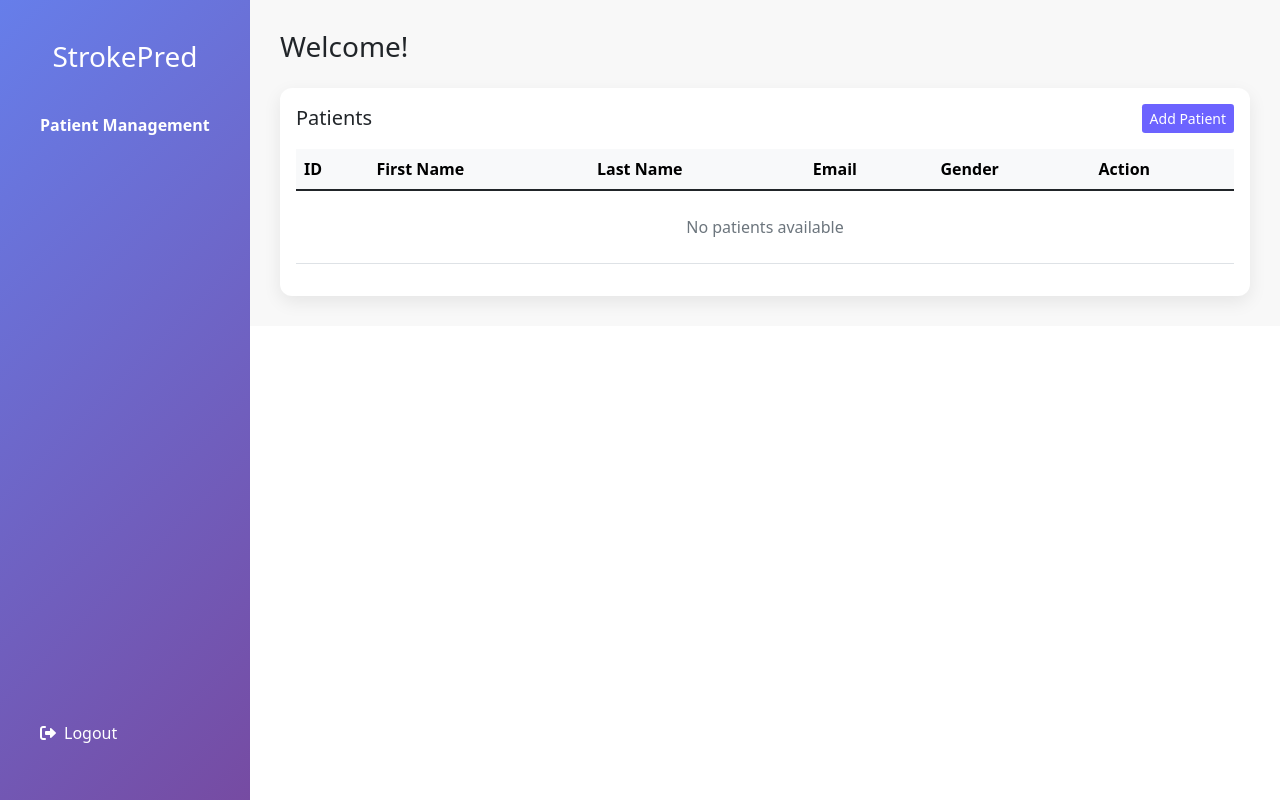
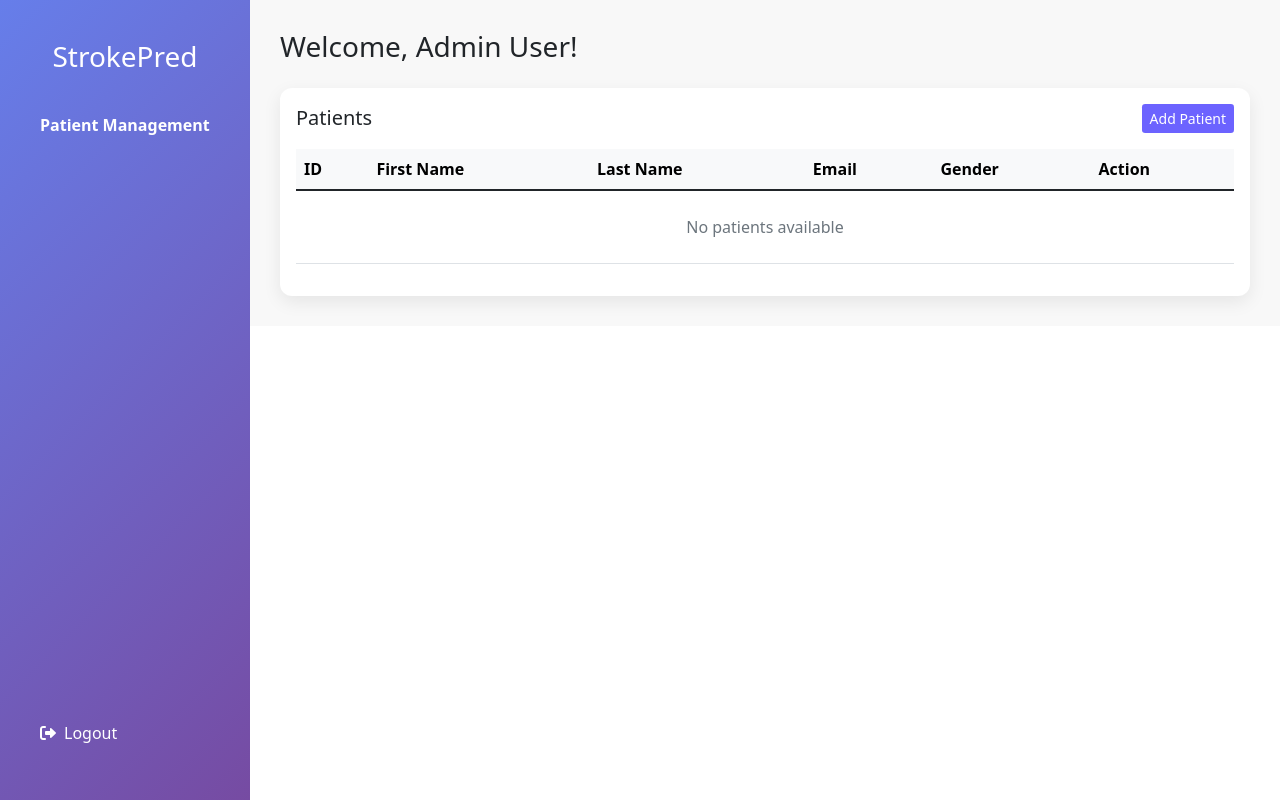
Before and after one commit to CS-LTU/com7033-assignment-surajyawnumah, a Flask app: page /patient-management in a window 1280 px wide. Run offline with Flask 3, Linux system fonts and the light colour scheme; the visitor is signed in with stand-in values (Sample User, id 1); data comes from the database, SQL or seed files in the repository; data that the repository does not hold is empty.

Commit message:
Update Patient Management Interface

```diff
--- a/app.py
+++ b/app.py
@@ -16,7 +16,23 @@ app.secret_key = Config.SECRET_KEY
 
 init_database()
 
-# Route for home page
+def get_current_user():
+    """Return the logged-in User object or None."""
+    user_id = session.get('user_id')
+    if not user_id:
+        return None
+    try:
+        # adjust method name if your User model uses a different finder
+        return User.get_user_by_id(user_id)
+    except Exception:
+        return None
+
+@app.context_processor
+def inject_user():
+    if 'user_id' in session:
+        user = User.get_user_by_id(session['user_id'])
+        return dict(current_user=user)
+    return dict(current_user=None)
 
 @app.route('/')
 def home():
--- a/models/user.py
+++ b/models/user.py
@@ -51,3 +51,14 @@ class User:
         if result and check_password_hash(result[5], password):
             return User(*result)
         return None
+
+    @staticmethod
+    def get_user_by_id(user_id):
+        conn = sqlite3.connect('stroke_project.db')
+        cursor = conn.cursor()
+        cursor.execute('SELECT id, first_name, last_name, email, role, password_hash FROM users WHERE id = ?', (user_id,))
+        result = cursor.fetchone()
+        conn.close()
+        if result:
+            return User(*result)
+        return None
--- a/templates/patient_management.html
+++ b/templates/patient_management.html
@@ -79,7 +79,14 @@
 </div>
 
 <div class="content-area">
-  <h3 class="mb-4">Welcome!</h3>
+
+   <h3 class="mb-4">
+    {% if current_user %}
+      Welcome, {{ user_role|capitalize }} {{ current_user.last_name }}!
+    {% else %}
+      Welcome!
+    {% endif %}
+  </h3>
   <div class="card card-shadow p-3 bg-white">
     <div class="d-flex justify-content-between align-items-center mb-3">
       <h5 class="m-0">Patients</h5>
```
